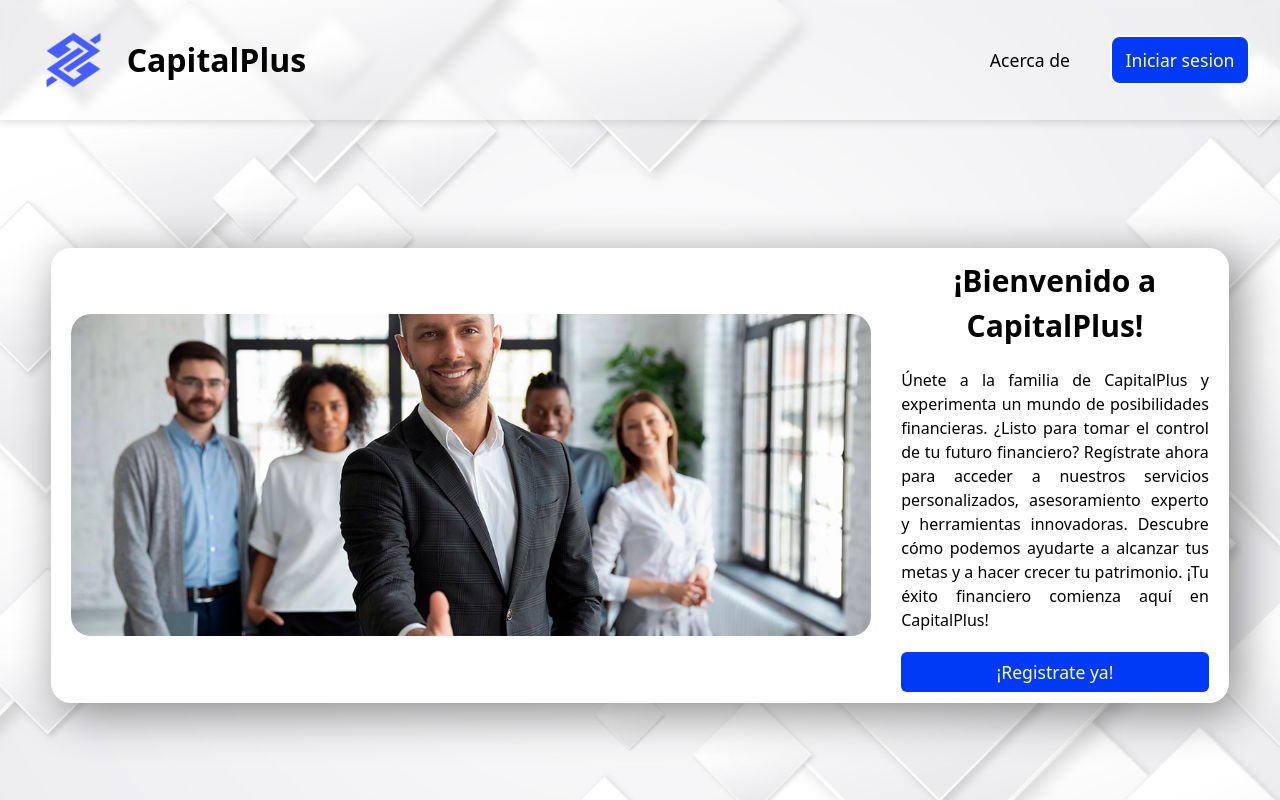
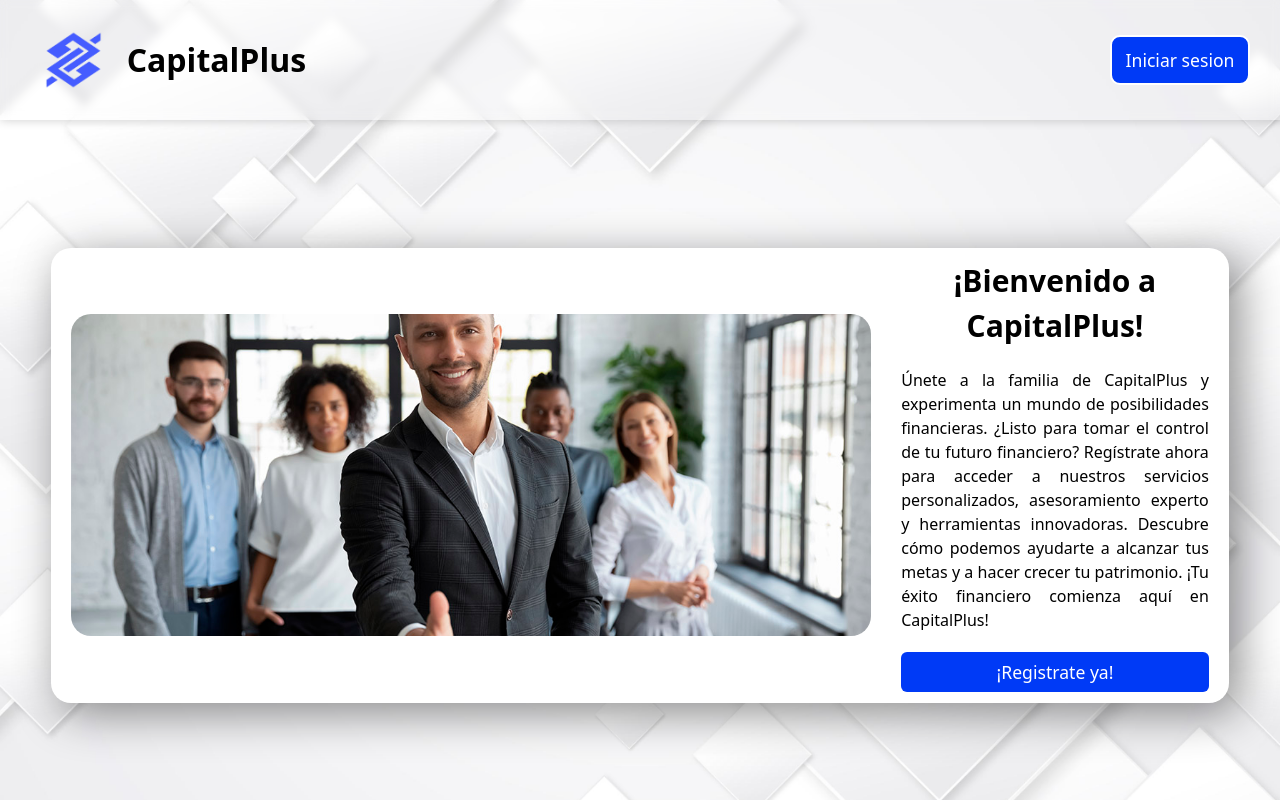
Before and after one commit to FreddyGM20/CapitalPlus, a React (Vite) app in the folder frontend/: page / in a window 1280 px wide. Built offline with nearby package versions, Linux system fonts and the light colour scheme.

Commit message:
correcion de navbar

```diff
--- a/frontend/src/pages/navbar/navbar.jsx
+++ b/frontend/src/pages/navbar/navbar.jsx
@@ -12,7 +12,6 @@ const Navbar = () => {
         <h2>CapitalPlus</h2>
       </div>
       <nav className={style.navigation}>
-        <a href="/abaoutus">Acerca de</a>
         <button onClick={() => navigate("/login")} className={style.btnLogin}>
           Iniciar sesion
         </button>
```
